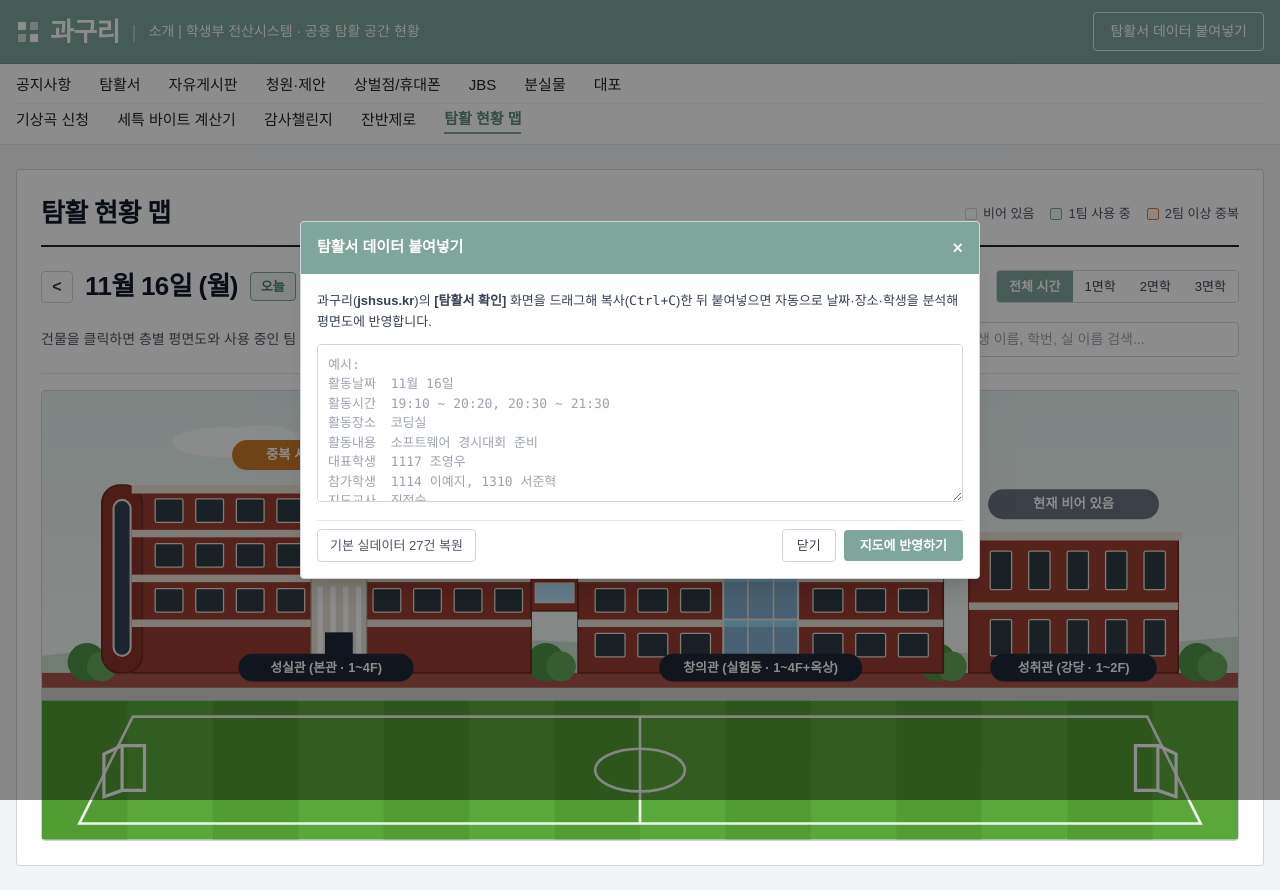
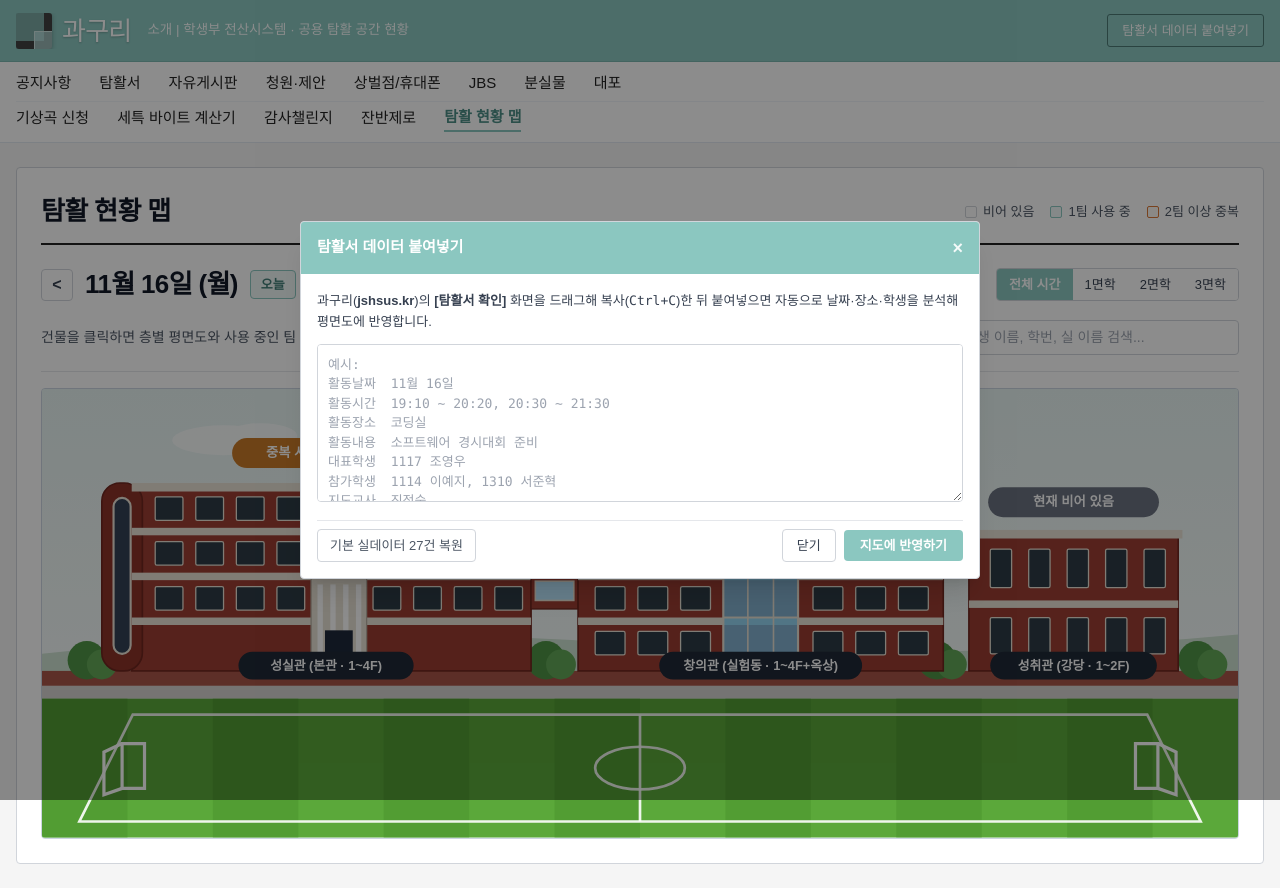
Before and after one commit to dudasaja/gwaguri-tamhwal, a React (Vite) app: page / in a window 1280 px wide. Both pictures are taken after a click on the button "탐활서 데이터 붙여넣기". Built offline with nearby package versions, Linux system fonts and the light colour scheme.

Commit message:
Update App.jsx

```diff
--- a/src/App.jsx
+++ b/src/App.jsx
@@ -1133,7 +1133,7 @@ export default function App() {
     const isSelected = selectedRoomId === room.id;
 
     let cardColorClass =
-      'bg-white border-[#d1d5db] text-[#111827] hover:border-[#7ea69b]';
+      'bg-white border-[#d1d5db] text-[#111827] hover:border-[#8bc7c0]';
     let statusBadge = (
       <span className="inline-block text-[11px] font-medium px-2 py-0.5 rounded-[3px] bg-[#f3f4f6] text-[#6b7280]">
         비어 있음
@@ -1142,15 +1142,15 @@ export default function App() {
 
     if (teamCount === 1) {
       cardColorClass =
-        'bg-[#eef5f3] border-[#7ea69b] text-[#13382e] hover:bg-[#e3efec]';
+        'bg-[#f2f9f8] border-[#8bc7c0] text-[#1a3c38] hover:bg-[#e6f3f1]';
       statusBadge = (
-        <span className="inline-block text-[11px] font-bold px-2 py-0.5 rounded-[3px] bg-[#7ea69b] text-white">
+        <span className="inline-block text-[11px] font-bold px-2 py-0.5 rounded-[3px] bg-[#e0f1ef] text-[#3d7871]">
           1팀
         </span>
       );
     } else if (teamCount >= 2) {
       cardColorClass =
-        'bg-[#fff5ed] border-[#d97736] text-[#7c2d12] hover:bg-[#ffeadb]';
+        'bg-[#fdf8f3] border-[#d97736] text-[#7c2d12] hover:bg-[#faefe3]';
       statusBadge = (
         <span className="inline-block text-[11px] font-bold px-2 py-0.5 rounded-[3px] bg-[#d97736] text-white">
           {teamCount}팀 중복
@@ -1199,34 +1199,58 @@ export default function App() {
 
   return (
     <div
-      className="min-h-screen bg-[#f3f4f6] text-[#222222]"
+      className="min-h-screen bg-[#f5f5f5] text-[#222222]"
       style={{
-        fontFamily:
-          "'Noto Sans KR', 'Malgun Gothic', '맑은 고딕', 'Apple SD Gothic Neo', sans-serif",
+        fontFamily: "'Noto Sans KR', 'Malgun Gothic', sans-serif",
       }}
     >
-      {/* 1. 공식 과구리 상단 민트 헤더 (64px) */}
-      <header className="bg-[#7ea69b] text-white h-[64px] border-b border-[#6d9489]">
+      {/* 1. 공식 과구리 상단 민트 헤더 (#8bc7c0, 62px) */}
+      <header className="bg-[#8bc7c0] text-white h-[62px] border-b border-[#7bb7b0]">
         <div className="max-w-[1280px] mx-auto px-4 h-full flex items-center justify-between gap-3">
           <div className="flex items-center gap-3 overflow-hidden">
-            {/* 2x2 흰색/반투명 그리드 로고 아이콘 */}
+            {/* 공식 과구리 겹침 사각형 로고 아이콘 (36px x 36px) */}
             <button
               type="button"
               onClick={() => setViewMode('campus')}
-              className="flex items-center gap-2.5 text-left focus:outline-none group"
+              className="flex items-center gap-2.5 text-left focus:outline-none group shrink-0"
             >
-              <span className="grid grid-cols-2 gap-1 w-6 h-6 p-0.5 shrink-0">
-                <span className="bg-white rounded-[1px]" />
-                <span className="bg-white/65 rounded-[1px]" />
-                <span className="bg-white/65 rounded-[1px]" />
-                <span className="bg-white rounded-[1px]" />
-              </span>
-              <span className="text-[26px] font-bold tracking-tight leading-none text-white">
+              <svg
+                width="36"
+                height="36"
+                viewBox="0 0 36 36"
+                className="shrink-0 drop-shadow-[0_1px_2px_rgba(0,0,0,0.28)]"
+                aria-hidden="true"
+              >
+                <defs>
+                  <clipPath id="gwaguriLogoClip">
+                    <rect x="0" y="0" width="36" height="36" rx="3" />
+                  </clipPath>
+                </defs>
+                <g clipPath="url(#gwaguriLogoClip)">
+                  {/* 좌상단 민트-그레이 정사각형 */}
+                  <rect x="0" y="0" width="28" height="28" fill="#7ba8a3" />
+                  {/* 우상단 짙은 회색 세로 바 */}
+                  <rect x="28" y="0" width="8" height="28" fill="#424242" />
+                  {/* 좌하단 짙은 회색 가로 바 */}
+                  <rect x="0" y="28" width="28" height="8" fill="#424242" />
+                  {/* 우하단 겹치는 사각형 */}
+                  <rect x="18" y="18" width="18" height="18" fill="#99b5b3" />
+                  {/* 중앙 교차 밝은 민트 영역 */}
+                  <rect x="18" y="18" width="10" height="10" fill="#aad3d0" />
+                  {/* 교차 사각형 상단·좌측 1px 밝은 테두리 */}
+                  <path
+                    d="M 18.5 36 L 18.5 18.5 L 36 18.5"
+                    fill="none"
+                    stroke="#cde4e2"
+                    strokeWidth="1"
+                  />
+                </g>
+              </svg>
+              <span className="text-[26px] font-medium text-white tracking-[-0.03em] leading-none [text-shadow:0_1px_2px_rgba(0,0,0,0.22)]">
                 과구리
               </span>
             </button>
-            <span className="text-white/50 text-lg hidden sm:inline">|</span>
-            <span className="text-white/95 text-[14px] truncate hidden sm:inline">
+            <span className="text-[13.5px] text-white/95 truncate hidden sm:inline ml-1">
               소개 | 학생부 전산시스템 · 공용 탐활 공간 현황
             </span>
           </div>
@@ -1237,7 +1261,7 @@ export default function App() {
               setPasteStatus(null);
               setIsPasteModalOpen(true);
             }}
-            className="border border-white/80 text-white px-4 py-2 rounded-[4px] text-[14px] font-medium hover:bg-white/10 transition-colors whitespace-nowrap shrink-0"
+            className="border border-[#4c7a75] bg-transparent hover:bg-white/15 text-white rounded-[3px] px-3.5 py-1.5 text-[13px] font-medium transition-colors whitespace-nowrap shrink-0"
           >
             탐활서 데이터 붙여넣기
           </button>
@@ -1261,7 +1285,7 @@ export default function App() {
             ].map((item) => (
               <span
                 key={item}
-                className="cursor-pointer hover:text-[#5f8d80] transition-colors whitespace-nowrap"
+                className="cursor-pointer hover:text-[#4d8f87] transition-colors whitespace-nowrap"
               >
                 {item}
               </span>
@@ -1282,8 +1306,8 @@ export default function App() {
                 onClick={() => item.active && setViewMode('campus')}
                 className={`pb-0.5 whitespace-nowrap transition-colors ${
                   item.active
-                    ? 'text-[#5f8d80] font-bold border-b-2 border-[#7ea69b]'
-                    : 'text-[#222222] hover:text-[#5f8d80]'
+                    ? 'text-[#4d8f87] font-bold border-b-2 border-[#8bc7c0]'
+                    : 'text-[#222222] hover:text-[#4d8f87]'
                 }`}
               >
                 {item.label}
@@ -1298,7 +1322,7 @@ export default function App() {
         <div className="bg-white border border-[#d1d5db] rounded-[4px] p-6">
           {/* 자정(00:00) 자동 날짜 전환 안내 (자정 경과 시에만 일시 표시) */}
           {midnightBanner && (
-            <div className="mb-4 px-3.5 py-2 bg-[#eef5f3] border border-[#7ea69b] text-[#284b42] text-[13px] rounded-[4px] flex items-center justify-between">
+            <div className="mb-4 px-3.5 py-2 bg-[#eef7f6] border border-[#8bc7c0] text-[#2e5a55] text-[13px] rounded-[4px] flex items-center justify-between">
               <span>{midnightBanner}</span>
               <button
                 type="button"
@@ -1321,11 +1345,11 @@ export default function App() {
                 비어 있음
               </span>
               <span className="inline-flex items-center gap-1.5">
-                <span className="w-3 h-3 rounded-[2px] bg-[#eef5f3] border border-[#7ea69b] inline-block" />
+                <span className="w-3 h-3 rounded-[2px] bg-[#f2f9f8] border border-[#8bc7c0] inline-block" />
                 1팀 사용 중
               </span>
               <span className="inline-flex items-center gap-1.5">
-                <span className="w-3 h-3 rounded-[2px] bg-[#fff5ed] border border-[#d97736] inline-block" />
+                <span className="w-3 h-3 rounded-[2px] bg-[#fdf8f3] border border-[#d97736] inline-block" />
                 2팀 이상 중복
               </span>
             </div>
@@ -1355,7 +1379,7 @@ export default function App() {
                   setSelectedDate(latest);
                   setIsCalendarOpen(false);
                 }}
-                className="bg-[#eef5f3] text-[#4d7c6f] border border-[#7ea69b] px-2.5 py-1 rounded-[4px] text-[13px] font-bold hover:bg-[#e1efeb] transition-colors"
+                className="bg-[#eef7f6] text-[#437f78] border border-[#8bc7c0] px-2.5 py-1 rounded-[4px] text-[13px] font-bold hover:bg-[#e1f1ef] transition-colors"
               >
                 오늘
               </button>
@@ -1436,9 +1460,9 @@ export default function App() {
                           }}
                           className={`py-1 rounded-[3px] flex flex-col items-center ${
                             isSel
-                              ? 'bg-[#7ea69b] text-white font-bold'
+                              ? 'bg-[#8bc7c0] text-white font-bold'
                               : isTod
-                              ? 'border border-[#7ea69b] text-[#4d7c6f] font-bold'
+                              ? 'border border-[#8bc7c0] text-[#437f78] font-bold'
                               : 'hover:bg-[#f3f4f6] text-[#374151]'
                           }`}
                         >
@@ -1466,7 +1490,7 @@ export default function App() {
                 전체 탐활 <strong className="text-[#111827]">{summaryStats.totalCount}건</strong>
                 <span className="mx-2 text-[#d1d5db]">|</span>
                 사용 중인 실{' '}
-                <strong className="text-[#4d7c6f]">{summaryStats.usedRooms}곳</strong>
+                <strong className="text-[#437f78]">{summaryStats.usedRooms}곳</strong>
                 <span className="mx-2 text-[#d1d5db]">|</span>
                 중복 사용실{' '}
                 <strong
@@ -1491,7 +1515,7 @@ export default function App() {
                     onClick={() => setPeriodFilter(tab.key)}
                     className={`px-3 py-1.5 text-[13px] transition-colors ${
                       periodFilter === tab.key
-                        ? 'bg-[#7ea69b] text-white font-bold'
+                        ? 'bg-[#8bc7c0] text-white font-bold border-[#7ab8b1]'
                         : 'bg-white text-[#374151] hover:bg-[#f9fafb]'
                     }`}
                   >
@@ -1514,7 +1538,7 @@ export default function App() {
                 value={searchQuery}
                 onChange={(e) => setSearchQuery(e.target.value)}
                 placeholder="학생 이름, 학번, 실 이름 검색..."
-                className="w-72 border border-[#d1d5db] rounded-[4px] px-3 py-1.5 text-[14px] focus:outline-none focus:border-[#7ea69b]"
+                className="w-72 border border-[#d1d5db] rounded-[4px] px-3 py-1.5 text-[14px] focus:outline-none focus:border-[#8bc7c0]"
               />
               {searchQuery && (
                 <button
@@ -1552,7 +1576,7 @@ export default function App() {
                               }
                               setSearchQuery('');
                             }}
-                            className="w-full text-left px-3 py-2.5 hover:bg-[#eef5f3] transition-colors"
+                            className="w-full text-left px-3 py-2.5 hover:bg-[#eef7f6] transition-colors"
                           >
                             <div className="flex items-center justify-between text-[13px] font-bold text-[#111827]">
                               <span>
@@ -1560,7 +1584,7 @@ export default function App() {
                                   ? `${meta.buildingName} ${meta.floor} · ${meta.name}`
                                   : rec.rawLocation}
                               </span>
-                              <span className="text-[12px] text-[#4d7c6f]">{rec.leader}</span>
+                              <span className="text-[12px] text-[#437f78]">{rec.leader}</span>
                             </div>
                             <div className="text-[12px] text-[#4b5563] truncate mt-0.5">
                               {rec.topic}
@@ -1577,7 +1601,7 @@ export default function App() {
 
           {/* 6. 화면 모드 A: 전남과학고등학교 실제 사진 기반 캠퍼스 SVG 지도 */}
           {viewMode === 'campus' ? (
-            <div className="relative w-full overflow-hidden rounded-[4px] border border-[#cbd5e1] bg-[#eef6f4]">
+            <div className="relative w-full overflow-hidden rounded-[4px] border border-[#cbd5e1] bg-[#eef7f6]">
               <svg
                 viewBox="0 0 1120 420"
                 className="w-full h-auto block select-none"
@@ -1586,8 +1610,8 @@ export default function App() {
               >
                 <defs>
                   <linearGradient id="jshsSky" x1="0" y1="0" x2="0" y2="1">
-                    <stop offset="0%" stopColor="#e5f1ee" />
-                    <stop offset="100%" stopColor="#f4f9f7" />
+                    <stop offset="0%" stopColor="#e7f4f2" />
+                    <stop offset="100%" stopColor="#f5faf9" />
                   </linearGradient>
                 </defs>
 
@@ -1757,7 +1781,7 @@ export default function App() {
                     const pillColor = isConflict
                       ? '#c87a28'
                       : isUsed
-                      ? '#6b968a'
+                      ? '#6fb5ad'
                       : '#6b7280';
                     const statusText = isConflict
                       ? `중복 사용실 ${st.conflictRooms}곳 · ${st.teams}팀`
@@ -1952,7 +1976,7 @@ export default function App() {
                     const pillColor = isConflict
                       ? '#c87a28'
                       : isUsed
-                      ? '#6b968a'
+                      ? '#6fb5ad'
                       : '#6b7280';
                     const statusText = isConflict
                       ? `중복 사용실 ${st.conflictRooms}곳 · ${st.teams}팀`
@@ -2055,7 +2079,7 @@ export default function App() {
                     const pillColor = isConflict
                       ? '#c87a28'
                       : isUsed
-                      ? '#6b968a'
+                      ? '#6fb5ad'
                       : '#6b7280';
                     const statusText = isConflict
                       ? `중복 사용실 ${st.conflictRooms}곳 · ${st.teams}팀`
@@ -2114,7 +2138,7 @@ export default function App() {
                   onClick={() => setShowExternalModal(true)}
                   className="absolute right-4 bottom-4 bg-[#1f2937]/90 hover:bg-[#111827] text-white text-[13px] font-bold px-3.5 py-1.5 rounded-full shadow-md flex items-center gap-1.5 transition-colors"
                 >
-                  <span className="w-2 h-2 rounded-full bg-[#7ea69b]" />
+                  <span className="w-2 h-2 rounded-full bg-[#8bc7c0]" />
                   <span>교외 활동 {externalRecords.length}건</span>
                 </button>
               )}
@@ -2142,10 +2166,10 @@ export default function App() {
                         key={b.id}
                         type="button"
                         onClick={() => openBuildingView(b.id)}
-                        className={`px-3.5 py-1.5 rounded-[4px] text-[14px] font-bold transition-colors flex items-center gap-1.5 ${
+                        className={`px-3.5 py-1.5 rounded-[4px] text-[14px] font-bold border transition-colors flex items-center gap-1.5 ${
                           selectedBuildingId === b.id
-                            ? 'bg-[#7ea69b] text-white'
-                            : 'bg-[#f3f4f6] text-[#374151] hover:bg-[#e5e7eb]'
+                            ? 'bg-[#eef7f6] border-[#4d8f87] text-[#222222]'
+                            : 'bg-[#f3f4f6] border-transparent text-[#374151] hover:bg-[#e5e7eb]'
                         }`}
                       >
                         <span>{b.fullName}</span>
@@ -2153,10 +2177,10 @@ export default function App() {
                           <span
                             className={`text-[11px] px-1.5 py-0.2 rounded-full ${
                               selectedBuildingId === b.id
-                                ? 'bg-white text-[#2f5e51]'
+                                ? 'bg-[#4d8f87] text-white'
                                 : st.conflictRooms > 0
                                 ? 'bg-[#d97736] text-white'
-                                : 'bg-[#7ea69b] text-white'
+                                : 'bg-[#8bc7c0] text-white'
                             }`}
                           >
                             {st.teams}
@@ -2194,7 +2218,7 @@ export default function App() {
                         {hasTeams && (
                           <span
                             className={`w-2 h-2 rounded-full ${
-                              hasConflict ? 'bg-[#d97736]' : 'bg-[#7ea69b]'
+                              hasConflict ? 'bg-[#d97736]' : 'bg-[#8bc7c0]'
                             }`}
                           />
                         )}
@@ -2275,7 +2299,7 @@ export default function App() {
                         비어 있음
                       </span>
                     ) : selectedRoomRecords.length === 1 ? (
-                      <span className="text-[12px] font-bold px-2.5 py-1 rounded-[3px] bg-[#7ea69b] text-white">
+                      <span className="text-[12px] font-bold px-2.5 py-1 rounded-[3px] bg-[#e0f1ef] text-[#3d7871]">
                         1팀 사용 중
                       </span>
                     ) : (
@@ -2382,7 +2406,7 @@ export default function App() {
       {showExternalModal && (
         <div className="fixed inset-0 z-50 bg-black/45 flex items-center justify-center p-4">
           <div className="bg-white border border-[#d1d5db] rounded-[4px] shadow-xl max-w-[540px] w-full overflow-hidden">
-            <div className="bg-[#7ea69b] text-white px-4 py-3 flex items-center justify-between">
+            <div className="bg-[#8bc7c0] text-white px-4 py-3 flex items-center justify-between">
               <h3 className="text-[15px] font-bold">
                 교외 활동 내역 ({formatKoreanDate(selectedDate)})
               </h3>
@@ -2472,7 +2496,7 @@ export default function App() {
       {isPasteModalOpen && (
         <div className="fixed inset-0 z-50 bg-black/45 flex items-center justify-center p-4">
           <div className="bg-white border border-[#d1d5db] rounded-[4px] shadow-xl max-w-[680px] w-full overflow-hidden">
-            <div className="bg-[#7ea69b] text-white px-4 py-3 flex items-center justify-between">
+            <div className="bg-[#8bc7c0] text-white px-4 py-3 flex items-center justify-between">
               <h3 className="text-[15px] font-bold">탐활서 데이터 붙여넣기</h3>
               <button
                 type="button"
@@ -2493,13 +2517,13 @@ export default function App() {
                 value={pasteInput}
                 onChange={(e) => setPasteInput(e.target.value)}
                 placeholder={`예시:\n활동날짜\t11월 16일\n활동시간\t19:10 ~ 20:20, 20:30 ~ 21:30\n활동장소\t코딩실\n활동내용\t소프트웨어 경시대회 준비\n대표학생\t1117 조영우\n참가학생\t1114 이예지, 1310 서준혁\n지도교사\t진정숙`}
-                className="w-full border border-[#d1d5db] rounded-[4px] p-2.5 text-[13px] font-mono focus:outline-none focus:border-[#7ea69b]"
+                className="w-full border border-[#d1d5db] rounded-[4px] p-2.5 text-[13px] font-mono focus:outline-none focus:border-[#8bc7c0]"
               />
 
               {/* 실시간 파싱 미리보기 표 */}
               {liveParsedPreview.length > 0 && (
                 <div className="border border-[#d1d5db] rounded-[4px] overflow-hidden">
-                  <div className="bg-[#eef5f3] px-3 py-1.5 text-[12px] font-bold text-[#2f5e51] border-b border-[#d1d5db]">
+                  <div className="bg-[#eef7f6] px-3 py-1.5 text-[12px] font-bold text-[#3d7871] border-b border-[#d1d5db]">
                     자동 인식 미리보기 ({liveParsedPreview.length}건)
                   </div>
                   <div className="max-h-36 overflow-y-auto">
@@ -2518,7 +2542,7 @@ export default function App() {
                           return (
                             <tr key={item.id}>
                               <td className="px-2.5 py-1.5 whitespace-nowrap">{item.date}</td>
-                              <td className="px-2.5 py-1.5 whitespace-nowrap font-semibold text-[#4d7c6f]">
+                              <td className="px-2.5 py-1.5 whitespace-nowrap font-semibold text-[#437f78]">
                                 {meta ? `${meta.buildingName} ${meta.name}` : item.rawLocation}
                               </td>
                               <td className="px-2.5 py-1.5 whitespace-nowrap">{item.leader}</td>
@@ -2537,7 +2561,7 @@ export default function App() {
                   className={`px-3 py-2 rounded-[4px] border text-[13px] ${
                     pasteStatus.type === 'error'
                       ? 'bg-[#fef2f2] border-[#fecaca] text-[#991b1b]'
-                      : 'bg-[#eef5f3] border-[#b7d4cc] text-[#264b41]'
+                      : 'bg-[#eef7f6] border-[#8bc7c0] text-[#2e5a55]'
                   }`}
                 >
                   {pasteStatus.message}
@@ -2563,7 +2587,7 @@ export default function App() {
                   <button
                     type="button"
                     onClick={handleConfirmPaste}
-                    className="px-4 py-1.5 rounded-[4px] bg-[#7ea69b] hover:bg-[#6d9489] text-white font-bold"
+                    className="px-4 py-1.5 rounded-[4px] bg-[#8bc7c0] hover:bg-[#7ab8b1] text-white font-bold"
                   >
                     지도에 반영하기
                   </button>
```
